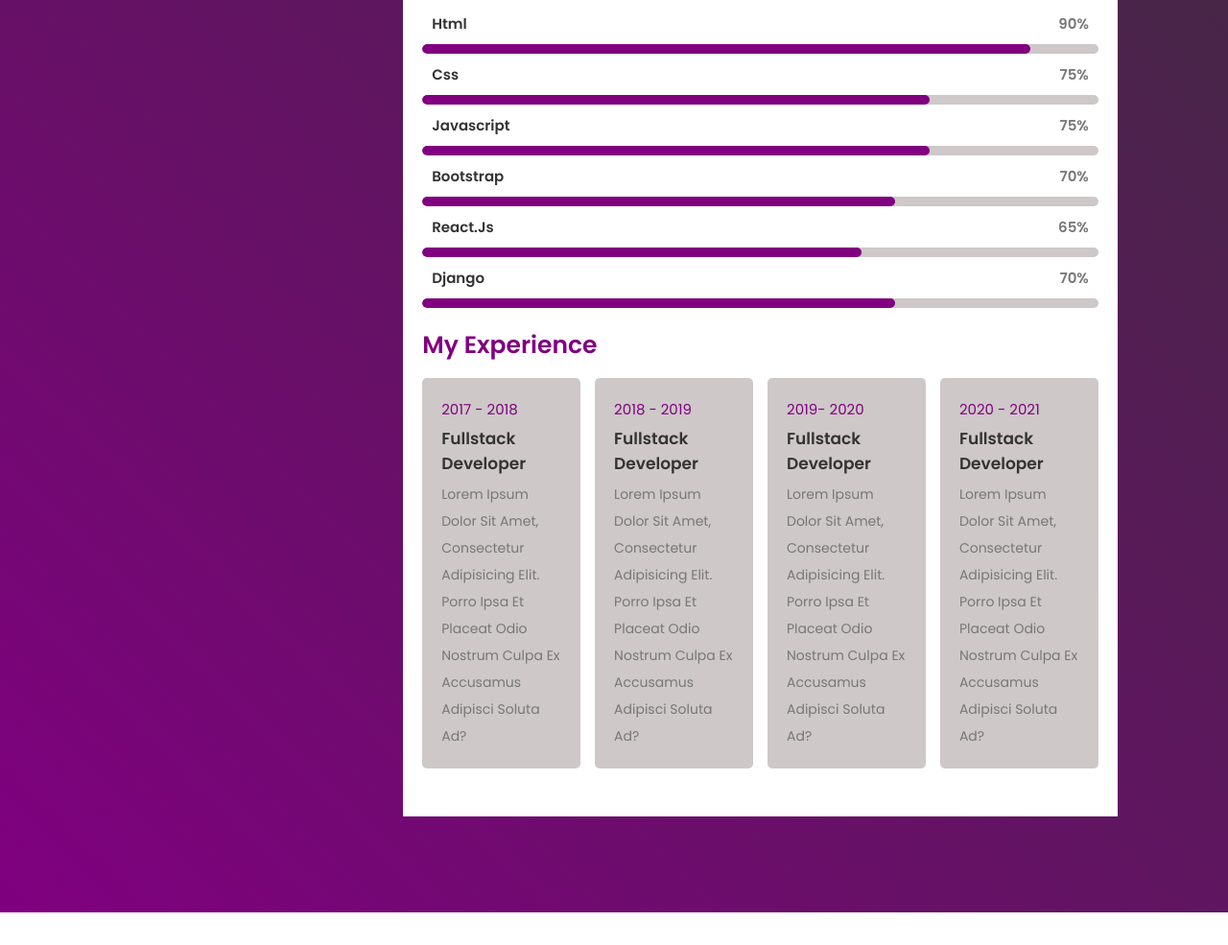
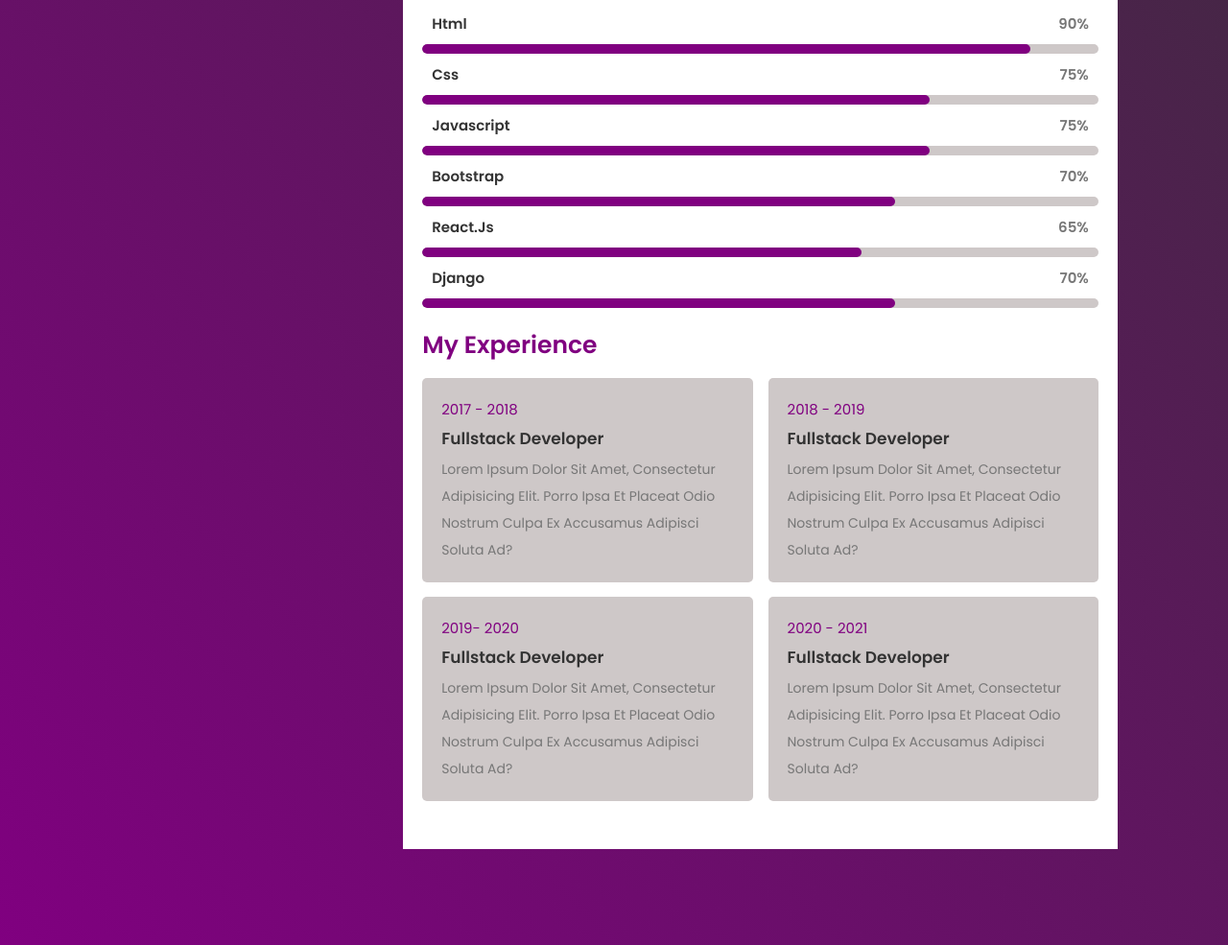
Before and after one commit to ciskoinch8/portfolio-resume, a plain HTML site: page index.html in a window 1280 px wide. Shown: the part 784-1769 px from the top of the page at 96% size. Before the commit the page ends 1735 px from the top, so only its background shows below. Drawn offline with Linux system fonts and the light colour scheme.

Commit message:
modif experience

```diff
--- a/css/style.css
+++ b/css/style.css
@@ -200,14 +200,17 @@ html::-webkit-scrollbar-thumb{
     margin: 20px 0;
 }
 .container .information .experience .box-container{
-    display: flex;
+    /* display: grid;
     flex: wrap;
-    gap: 15px;
+    gap: 15px; */
+    display: grid;
+    grid-template-columns: 1fr 1fr;
+    gap: 15px 1em;
 }
 .container .information .experience .box-container .box{
     padding: 20px;
     border-radius: 5px;
-    flex: 1 1 350px;
+    flex:1 1 350px;
     background: var(--light-bg);
 }
 .container .information .experience .box-container .box span{
```
